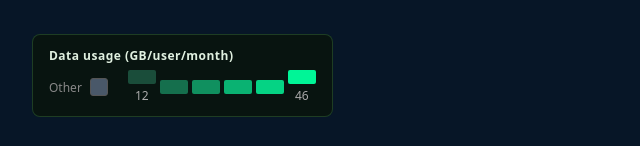
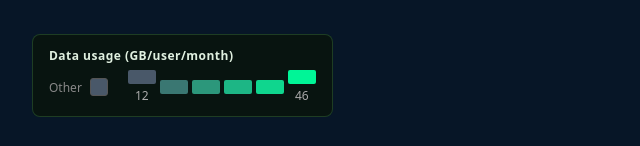
Before and after one commit to cmarker0/react-map-example, a React (Vite) app: page / in a window 1280 px wide. Shown: the part 651-797 px from the top of the page, without its empty margins (0-640 px from the left). Built offline with nearby package versions, Linux system fonts and the light colour scheme.

Commit message:
fix: update color scale min to #495869
https://claude.ai/code/session_01C1MUYqAnGn4UdCTMHDGC7W

```diff
--- a/src/components/DataUsageHeatmap.tsx
+++ b/src/components/DataUsageHeatmap.tsx
@@ -59,7 +59,7 @@ const maxUsage = Math.max(...usageValues);
 
 const colorScale = scaleLinear<string>()
   .domain([minUsage, maxUsage])
-  .range(["#1a4d3a", "#00f597"]);
+  .range(["#495869", "#00f597"]);
 
 const GREY = "#495869";
 const STROKE_COLOR = "#2a2a2a";
```
